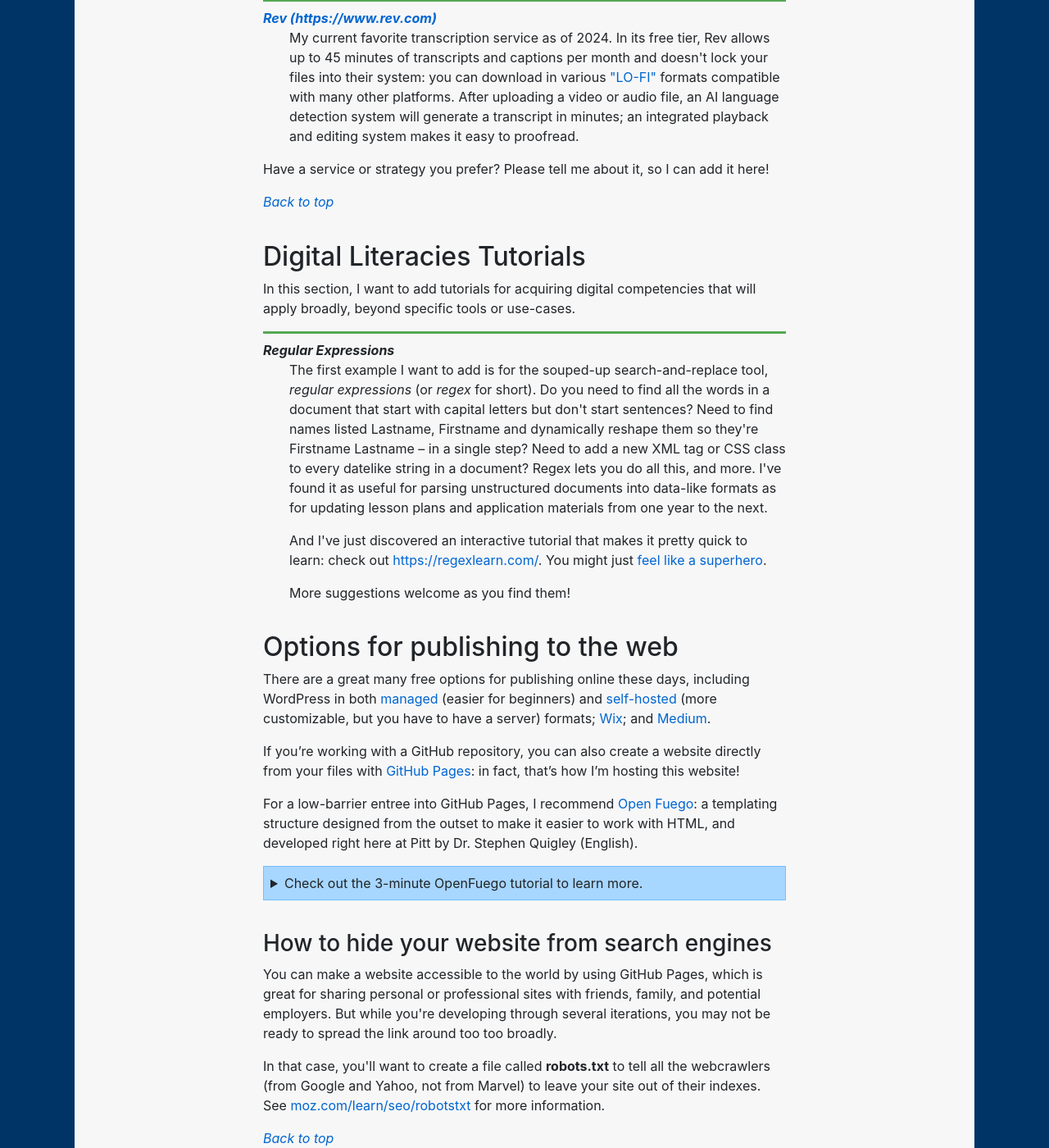
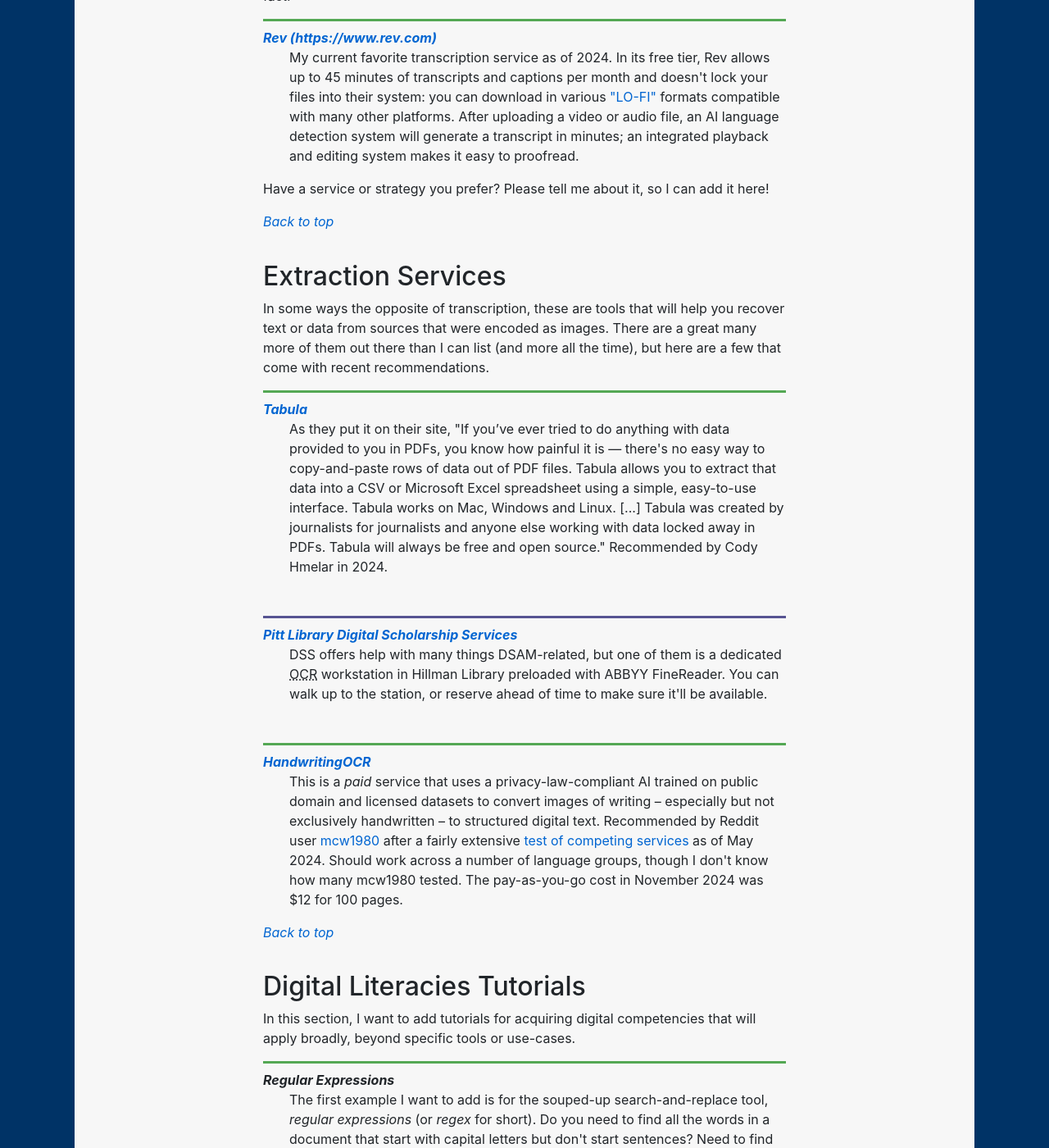
Before and after one commit to benmiller314/dsam2024fall, a Jekyll site: the page built from resources.md, in a window 1280 px wide and 1400 px high, scrolled down 6979 px. Shown: the whole window at 82% size. Built offline with Jekyll 4.4.1, drawn with Linux system fonts in a browser that asks for light colours.

Commit message:
add text extraction services

```diff
--- a/resources.md
+++ b/resources.md
@@ -17,6 +17,7 @@
     - [Dealing with Large Files (including how to shrink images)](#dealing-with-large-files)
 * [Text Editors](#text-editors)
 * [Transcription services](#transcription-services)
+* [Extraction services](#extraction-services)
 * [Digital Literacies Tutorials](#digital-literacies-tutorials)
 * [Options for publishing to the web](#options-for-publishing-to-the-web)
     - [How to hide your website from search engines](#how-to-hide-your-website-from-search-engines)
@@ -148,7 +149,7 @@
 
 ## Transcription services
 
-If you're recording video, whether for your projects or for in-class presentations, it's a good idea to produce a text-only version as well. Not only will this help non-sighted people access your work, but it will also help enable search and improve <abbr title="search engine optimization">SEO</abbr>.
+If you're recording video, whether for your projects or for in-class presentations, it's a good idea to produce a text-only version as well. Not only will this help non-sighted people access your work, but it will also help enable search and improve <abbr title="search engine optimization" aria-label="Search Engine Optimization">SEO</abbr>.
 
 If you're working from a script, great! There's your transcript. Taking this approach will also help you take advantage of your existing skills in revising text en route to producing your video draft, so you can spend less time editing in video software.
 
@@ -160,6 +161,21 @@
 </dl>
 
 Have a service or strategy you prefer? Please tell me about it, so I can add it here!
+
+<a href="#top"><em>Back to top</em></a>
+
+## Extraction Services
+
+In some ways the opposite of transcription, these are tools that will help you recover text or data from sources that were encoded as images. There are a great many more of them out there than I can list (and more all the time), but here are a few that come with recent recommendations.
+
+<dl>
+<dt><a href="https://tabula.technology/">Tabula</a></dt>
+    <dd>As they put it on their site, "If you’ve ever tried to do anything with data provided to you in PDFs, you know how painful it is — there's no easy way to copy-and-paste rows of data out of PDF files. Tabula allows you to extract that data into a CSV or Microsoft Excel spreadsheet using a simple, easy-to-use interface. Tabula works on Mac, Windows and Linux. [...] Tabula was created by journalists for journalists and anyone else working with data locked away in PDFs. Tabula will always be free and open source." Recommended by Cody Hmelar in 2024.</dd>
+<dt><a href="https://library.pitt.edu/text-mining-and-analysis">Pitt Library Digital Scholarship Services</a></dt>
+    <dd>DSS offers help with many things DSAM-related, but one of them is a dedicated <abbr title="Optical Character Recognition" aria-label="Optical Character Recognition">OCR</abbr> workstation in Hillman Library preloaded with ABBYY FineReader. You can walk up to the station, or reserve ahead of time to make sure it'll be available.</dd>
+<dt><a href="https://www.handwritingocr.com/">HandwritingOCR</a></dt>
+    <dd>This is a <em>paid</em> service that uses a privacy-law-compliant AI trained on public domain and licensed datasets to convert images of writing – especially but not exclusively handwritten – to structured digital text. Recommended by Reddit user <a href="https://www.reddit.com/user/mcw1980/">mcw1980</a> after a fairly extensive <a href="https://www.reddit.com/r/computervision/comments/1ctf0jh/2024_review_of_ocr_tools_extracting_text_from/?rdt=38422">test of competing services</a> as of May 2024. Should work across a number of language groups, though I don't know how many mcw1980 tested. The pay-as-you-go cost in November 2024 was $12 for 100 pages.</dd>
+</dl>
 
 <a href="#top"><em>Back to top</em></a>
 
```
